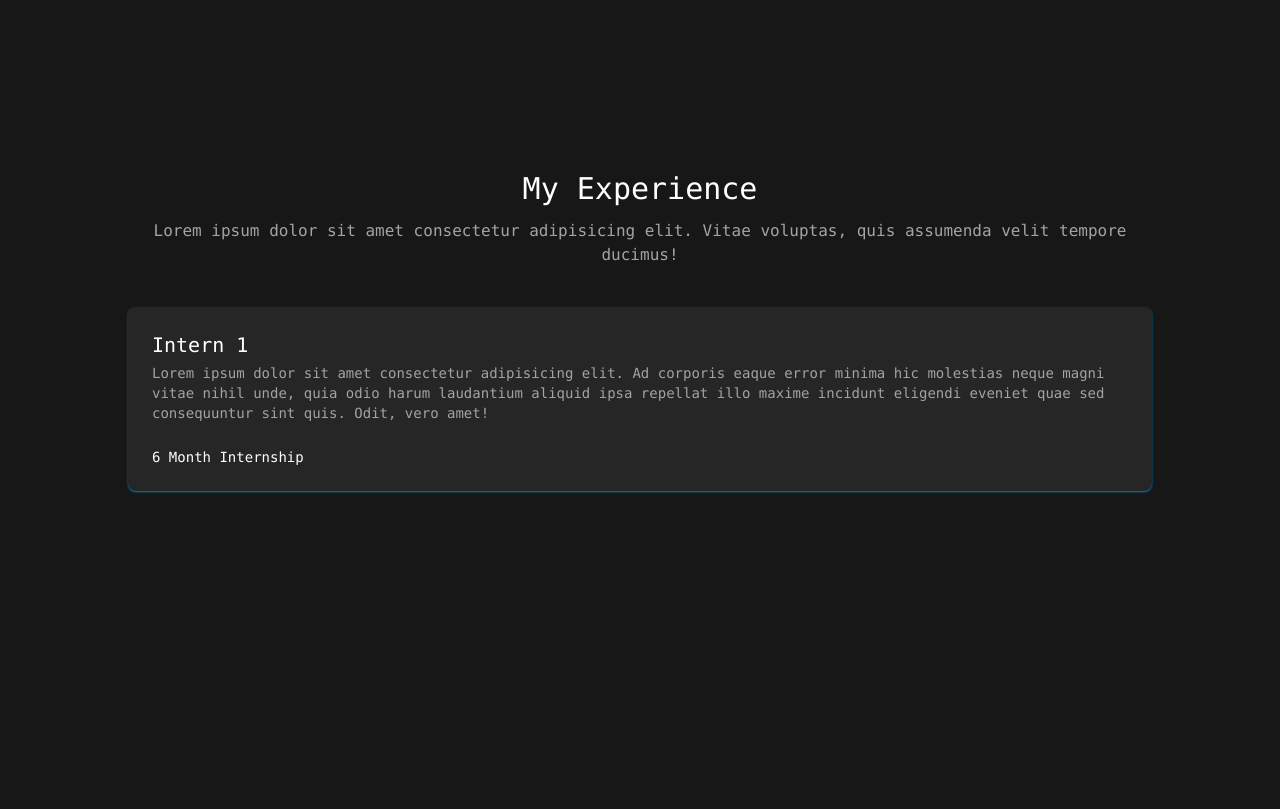
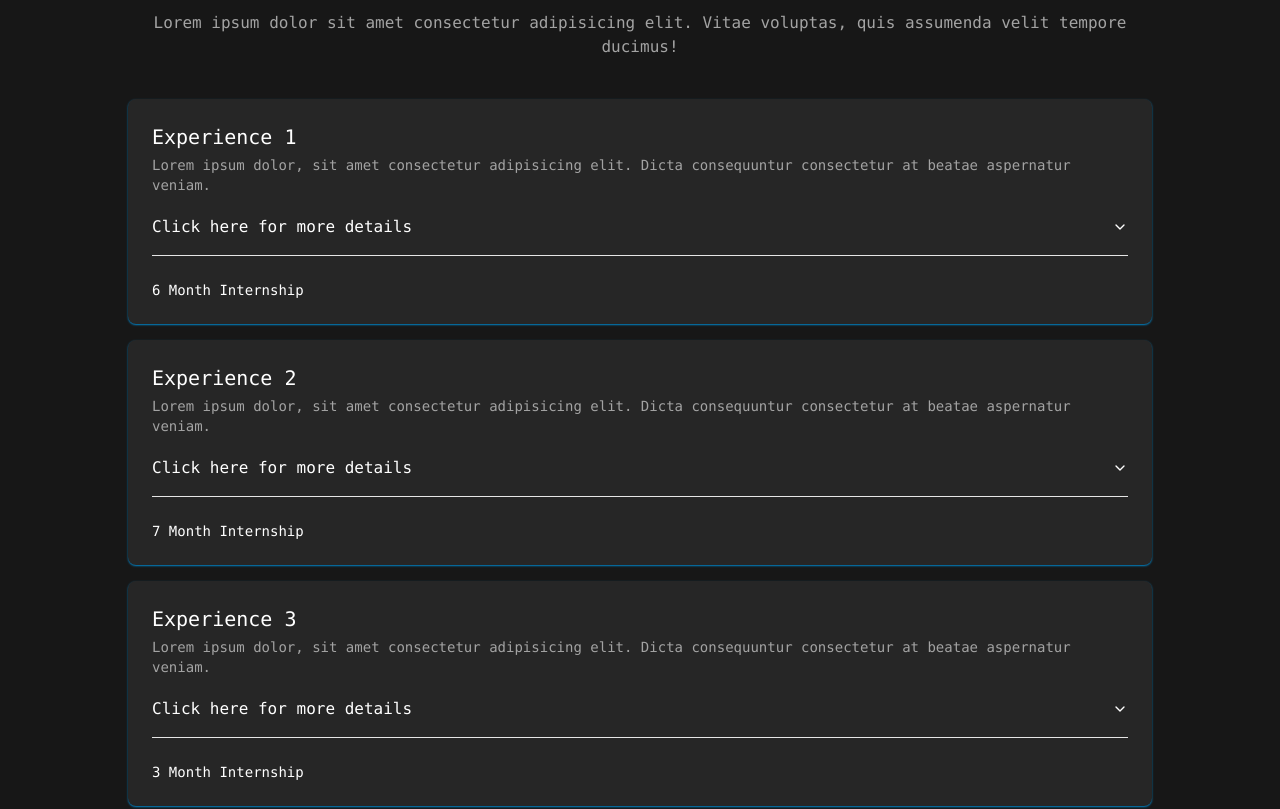
Before and after one commit to kalam-md/portfolio-kalam, a Next.js app: page / in a window 1280 px wide. Shown: the part 1669-2478 px from the top of the page. Built offline with nearby package versions, Linux system fonts and the light colour scheme.

Commit message:
feature clean

```diff
--- a/package.json
+++ b/package.json
@@ -9,6 +9,7 @@
     "lint": "next lint"
   },
   "dependencies": {
+    "@radix-ui/react-accordion": "^1.1.2",
     "@radix-ui/react-slot": "^1.0.2",
     "@radix-ui/react-switch": "^1.0.3",
     "class-variance-authority": "^0.7.0",
--- a/src/app/page.tsx
+++ b/src/app/page.tsx
@@ -2,6 +2,7 @@ import { MdDownload, MdKeyboardDoubleArrowDown } from "react-icons/md";
 import { FaLinkedin, FaGithub, FaLaravel } from "react-icons/fa";
 import { SiNextdotjs, SiTailwindcss } from "react-icons/si";
 import { Button } from "@/components/ui/button";
+import { Accordion, AccordionContent, AccordionItem, AccordionTrigger } from "@/components/ui/accordion"
 import { Card, CardContent, CardDescription, CardFooter, CardHeader, CardTitle} from "@/components/ui/card"
 import Image from 'next/image'
 
@@ -38,7 +39,40 @@ export default function Home() {
         { icon: FaLaravel, className: "h-7 w-7 hover:text-neutral-200" },
       ],
     },
-  ];
+  ]
+
+  const experiences = [
+    {
+      title: "Experience 1",
+      description: "Lorem ipsum dolor, sit amet consectetur adipisicing elit. Dicta consequuntur consectetur at beatae aspernatur veniam.",
+      duration: "6 Month Internship",
+      details: [
+        { detail: "Lorem ipsum dolor sit amet consectetur adipisicing elit. Culpa minus repellat laudantium ipsum porro dolores quisquam quibusdam omnis quia velit." },
+        { detail: "Lorem ipsum dolor sit amet consectetur adipisicing elit. Culpa minus repellat laudantium ipsum porro dolores quisquam quibusdam omnis quia velit." },
+        { detail: "Lorem ipsum dolor sit amet consectetur adipisicing elit. Culpa minus repellat laudantium ipsum porro dolores quisquam quibusdam omnis quia velit." },
+      ],
+    },
+    {
+      title: "Experience 2",
+      description: "Lorem ipsum dolor, sit amet consectetur adipisicing elit. Dicta consequuntur consectetur at beatae aspernatur veniam.",
+      duration: "7 Month Internship",
+      details: [
+        { detail: "Lorem ipsum dolor sit amet consectetur adipisicing elit. Culpa minus repellat laudantium ipsum porro dolores quisquam quibusdam omnis quia velit." },
+        { detail: "Lorem ipsum dolor sit amet consectetur adipisicing elit. Culpa minus repellat laudantium ipsum porro dolores quisquam quibusdam omnis quia velit." },
+        { detail: "Lorem ipsum dolor sit amet consectetur adipisicing elit. Culpa minus repellat laudantium ipsum porro dolores quisquam quibusdam omnis quia velit." },
+      ],
+    },
+    {
+      title: "Experience 3",
+      description: "Lorem ipsum dolor, sit amet consectetur adipisicing elit. Dicta consequuntur consectetur at beatae aspernatur veniam.",
+      duration: "3 Month Internship",
+      details: [
+        { detail: "Lorem ipsum dolor sit amet consectetur adipisicing elit. Culpa minus repellat laudantium ipsum porro dolores quisquam quibusdam omnis quia velit." },
+        { detail: "Lorem ipsum dolor sit amet consectetur adipisicing elit. Culpa minus repellat laudantium ipsum porro dolores quisquam quibusdam omnis quia velit." },
+        { detail: "Lorem ipsum dolor sit amet consectetur adipisicing elit. Culpa minus repellat laudantium ipsum porro dolores quisquam quibusdam omnis quia velit." },
+      ],
+    },
+  ]
 
   return (
     <>
@@ -65,8 +99,8 @@ export default function Home() {
 
       <section className="flex min-h-screen flex-col  items-center py-8 bg-neutral-900 sm:px-0 px-4">
         <header className="max-w-5xl w-full flex flex-col gap-5 font-mono mt-10">
-          <h1 className="text-4xl text-white text-center">Hi There I am Kalam Mahardhika👋🏻</h1>
-          <div className="relative w-full h-[45vh] rounded-sm flex justify-center">
+          <h1 className="sm:text-4xl text-xl text-white text-center">Hi There I am Kalam Mahardhika👋🏻</h1>
+          <div className="relative w-full sm:h-[45vh] rounded-sm flex justify-center">
             <Image
               src="/hero.jpg"
               width={700}
@@ -74,9 +108,9 @@ export default function Home() {
               alt="Hero"
               className="rounded-sm w-full h-full bg-center object-cover"
             />
-            <div className="absolute inset-0 bg-gradient-to-r from-sky-500 to-sky-700 opacity-85 rounded-sm"></div>
+            {/* <div className="absolute inset-0 bg-gradient-to-r from-sky-500 to-sky-700 opacity-85 rounded-sm"></div> */}
           </div>
-          <h1 className="text-md text-white text-center">Lorem ipsum dolor sit amet consectetur adipisicing elit. Culpa minus repellat laudantium ipsum porro dolores quisquam quibusdam omnis quia velit ullam animi autem inventore delectus numquam rem eos, nihil cumque!</h1>
+          <h1 className="sm:text-md text-neutral-400 text-center">Lorem ipsum dolor sit amet consectetur adipisicing elit. Culpa minus repellat laudantium ipsum porro dolores quisquam quibusdam omnis quia velit ullam animi autem inventore delectus numquam rem eos, nihil cumque!</h1>
         </header>
         <MdKeyboardDoubleArrowDown className="h-[2rem] w-[2rem] text-white text-center absolute bottom-10 animate-bounce"/>
       </section>
@@ -123,23 +157,38 @@ export default function Home() {
             <p className="text-neutral-400">Lorem ipsum dolor sit amet consectetur adipisicing elit. Vitae voluptas, quis assumenda velit tempore ducimus!</p>
           </div>
           <div className="flex flex-col gap-4">
-            <Card className="border-none shadow-sm shadow-sky-600 bg-neutral-800">
+            {experiences.map((experience, index) => (
+              <Card key={index} className="border-none shadow-sm shadow-sky-600 bg-neutral-800">
                 <CardHeader className="flex flex-col items-start gap-4 space-y-0">
                   <div className="space-y-1">
-                  <p className="font-medium text-white text-xl">Intern 1</p>
+                    <p className="font-medium text-white text-xl">{ experience.title }</p>
                     <CardDescription className="text-neutral-400">
-                    Lorem ipsum dolor sit amet consectetur adipisicing elit. Ad corporis eaque error minima hic molestias neque magni vitae nihil unde, quia odio harum laudantium aliquid ipsa repellat illo maxime incidunt eligendi eveniet quae sed consequuntur sint quis. Odit, vero amet!
+                      { experience.description }
                     </CardDescription>
+
+                    <Accordion type="single" collapsible>
+                      <AccordionItem value="item-1">
+                        <AccordionTrigger className="text-white">Click here for more details</AccordionTrigger>
+                        <AccordionContent className="text-neutral-400">
+                          <ul className="list-disc ml-5">
+                            { experience.details.map((detail, index) => (
+                              <li key={index} className="text-sm">{ detail.detail }</li>
+                            )) }
+                          </ul>
+                        </AccordionContent>
+                      </AccordionItem>
+                    </Accordion>
                   </div>
                 </CardHeader>
                 <CardContent>
                   <div className="flex space-x-4 text-sm text-muted-foreground text-white">
                     <p>
-                    6 Month Internship
+                      { experience.duration }
                     </p>
                   </div>
                 </CardContent>
               </Card>
+            ))}
           </div>
         </main>
       </section>
@@ -150,7 +199,7 @@ export default function Home() {
             <h1 className="text-3xl text-white">My Galery</h1>
             <p className="text-neutral-400">Lorem ipsum dolor sit amet consectetur adipisicing elit. Vitae voluptas, quis assumenda velit tempore ducimus!</p>
           </div>
-          <div className="grid sm:grid-cols-3 grid-cols-1 gap-4">
+          <div className="grid sm:grid-cols-3 grid-cols-2 items-center justify-center mx-auto gap-4">
             <Image
               src="/exa1.jpg"
               width={700}
--- /dev/null
+++ b/src/components/ui/accordion.tsx
@@ -0,0 +1,58 @@
+"use client"
+
+import * as React from "react"
+import * as AccordionPrimitive from "@radix-ui/react-accordion"
+import { ChevronDown } from "lucide-react"
+
+import { cn } from "@/lib/utils"
+
+const Accordion = AccordionPrimitive.Root
+
+const AccordionItem = React.forwardRef<
+  React.ElementRef<typeof AccordionPrimitive.Item>,
+  React.ComponentPropsWithoutRef<typeof AccordionPrimitive.Item>
+>(({ className, ...props }, ref) => (
+  <AccordionPrimitive.Item
+    ref={ref}
+    className={cn("border-b", className)}
+    {...props}
+  />
+))
+AccordionItem.displayName = "AccordionItem"
+
+const AccordionTrigger = React.forwardRef<
+  React.ElementRef<typeof AccordionPrimitive.Trigger>,
+  React.ComponentPropsWithoutRef<typeof AccordionPrimitive.Trigger>
+>(({ className, children, ...props }, ref) => (
+  <AccordionPrimitive.Header className="flex">
+    <AccordionPrimitive.Trigger
+      ref={ref}
+      className={cn(
+        "flex flex-1 items-center justify-between py-4 font-medium transition-all hover:underline [&[data-state=open]>svg]:rotate-180",
+        className
+      )}
+      {...props}
+    >
+      {children}
+      <ChevronDown className="h-4 w-4 shrink-0 transition-transform duration-200" />
+    </AccordionPrimitive.Trigger>
+  </AccordionPrimitive.Header>
+))
+AccordionTrigger.displayName = AccordionPrimitive.Trigger.displayName
+
+const AccordionContent = React.forwardRef<
+  React.ElementRef<typeof AccordionPrimitive.Content>,
+  React.ComponentPropsWithoutRef<typeof AccordionPrimitive.Content>
+>(({ className, children, ...props }, ref) => (
+  <AccordionPrimitive.Content
+    ref={ref}
+    className="overflow-hidden text-sm transition-all data-[state=closed]:animate-accordion-up data-[state=open]:animate-accordion-down"
+    {...props}
+  >
+    <div className={cn("pb-4 pt-0", className)}>{children}</div>
+  </AccordionPrimitive.Content>
+))
+
+AccordionContent.displayName = AccordionPrimitive.Content.displayName
+
+export { Accordion, AccordionItem, AccordionTrigger, AccordionContent }
```
Also changed, not shown: 1 other file (tests, documents, lock files or other folders). Lines whose indentation alone changed are shown as unchanged.
